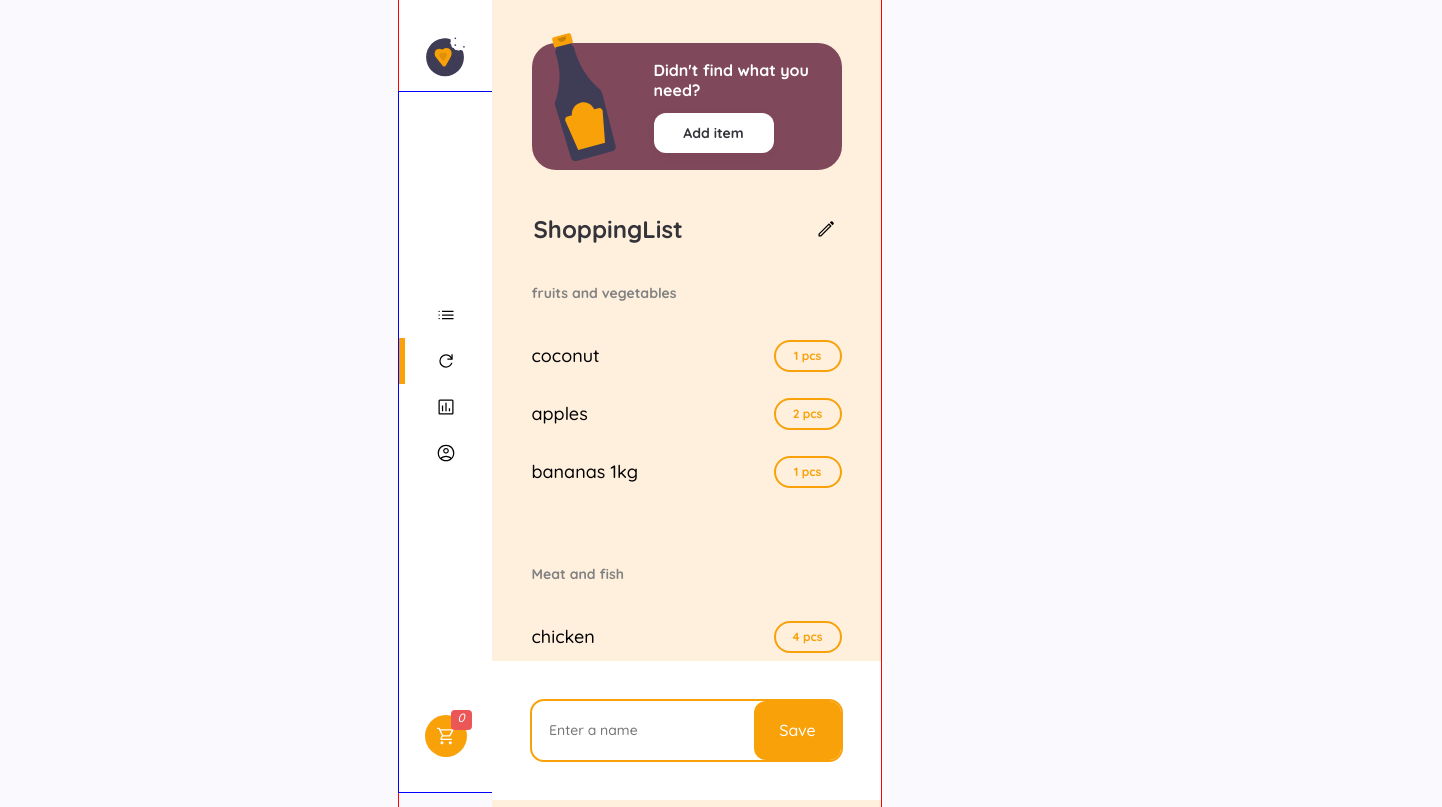
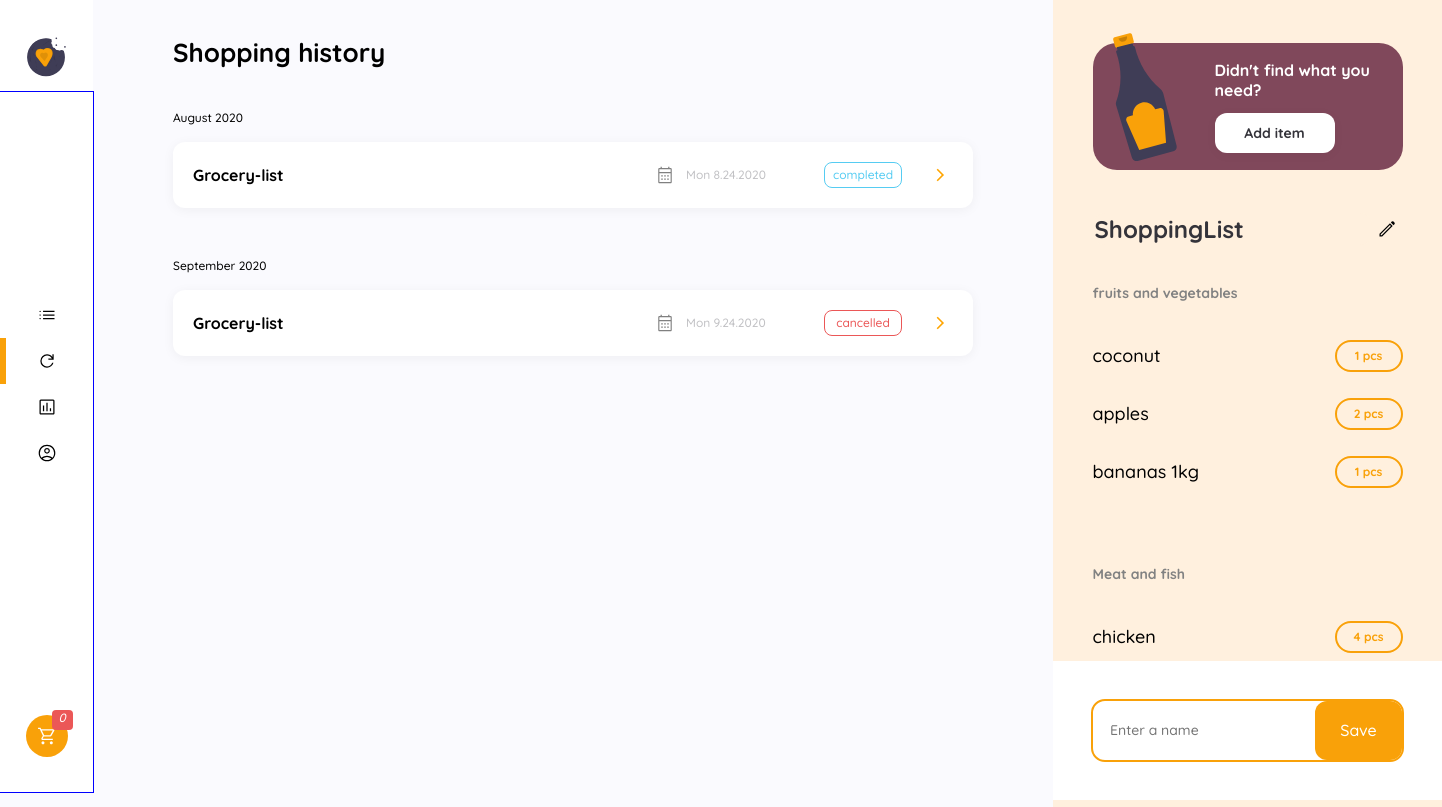
Before and after one commit to OlgaTananova/shoppingify, a React (Create React App) app: page /history in a window 1280 px wide. Shown: the whole page, 1442 px wide, since content can reach past the window. Built offline with nearby package versions, Linux system fonts and the light colour scheme.

Commit message:
feature: made ShoppingHistory and ShoppingList Card components

```diff
--- a/src/components/App/App.tsx
+++ b/src/components/App/App.tsx
@@ -7,8 +7,8 @@ import Header from "../Header/Header";
 import Logo from "../Logo/Logo";
 import SearchForm from "../SearchForm/SearchForm";
 import Shopping from "../Shopping/Shopping";
-import Footer from "../Footer/Footer";
 import Categories from "../Categories/Categories";
+import ShoppingHistory from "../ShoppingHistory/ShoppingHistory";
 
 function App() {
     const [isItemInfoOpen, setIsItemInfoOpen] = useState<boolean>(false);
@@ -35,6 +35,7 @@ function App() {
                  <>
                      <Logo />
                      <Navbar/>
+                     <ShoppingHistory />
                      <Shopping isItemInfoOpen={isItemInfoOpen} setIsItemInfoOpen={setIsItemInfoOpen} />
                  </> }/>
              <Route path={'/statistics'} element={
--- a/src/components/Item/Item.css
+++ b/src/components/Item/Item.css
@@ -9,6 +9,9 @@
   padding: 0 15px;
 }
 
+.category__item:hover {
+  cursor: pointer;
+}
 .category__item-name {
   font-size: 16px;
   line-height: 1.25;
--- /dev/null
+++ b/src/components/ShoppingHistory/ShoppingHistory.css
@@ -0,0 +1,100 @@
+.shopping-history {
+  grid-column: 2/4;
+  grid-row: 1/3;
+  width: 960px;
+  padding: 37px 80px;
+  display: flex;
+  flex-direction: column;
+  box-sizing: border-box;
+}
+
+.shopping-history__heading {
+  font-size: 26px;
+  line-height: 1.25;
+  font-weight: 700;
+  padding: 0;
+  margin: 0 0 40px 0;
+}
+
+.shopping-history__lists-by-month {
+  margin: 0 0 50px 0;
+}
+
+.shopping-history__month-and-year {
+  font-size: 12px;
+  line-height: 1.25;
+  margin: 0 0 17px 0;
+}
+
+.shopping-history__shopping-list {
+  display: flex;
+  width: 100%;
+  background-color: var(--white-color);
+  box-shadow: 0 2px 12px 0 rgba(0, 0, 0, 0.05);
+  border-radius: 12px;
+  justify-content: space-between;
+  padding: 20px 20px;
+  box-sizing: border-box;
+  align-items: center;
+  transition: all .3ms ease;
+}
+
+.shopping-history__shopping-list:hover {
+  cursor: pointer;
+  opacity: .7;
+}
+
+.shopping-history__shopping-list-data {
+  display: flex;
+  gap: 26px;
+}
+
+.shopping-list__shopping-list-name {
+  font-size: 16px;
+  line-height: 1.25;
+  margin: 0;
+}
+
+.shopping-history__shopping-list__date {
+  width: 112px;
+  background-image: url('../../images/calendar_month_FILL0_wght400_GRAD0_opsz48.svg');
+  background-size: 18px 20px;
+  background-repeat: no-repeat;
+  background-position: left;
+  padding: 5px 0 5px 30px;
+  font-size: 12px;
+  line-height: 1.25;
+  color: var(--grey-color2);
+  margin: 0;
+  align-self: center;
+}
+
+.shopping-history__shopping-list-status {
+  display: block;
+  margin: 0;
+  font-size: 12px;
+  line-height: 24px;
+  width: 76px;
+  border-radius: 8px;
+  text-align: center;
+}
+
+.shopping-history__shopping-list-status_completed {
+  color: var(--light-blue-color);
+  border: 1px solid var(--light-blue-color);
+}
+
+.shopping-history__shopping-list-status_cancelled {
+  color: var(--red-color);
+  border: 1px solid var(--red-color);
+}
+
+.shopping-history__shopping-list-open-icon {
+  width: 25px;
+  height: 20px;
+  background-image: url('../../images/chevron_right_FILL0_wght400_GRAD0_opsz48.svg');
+  background-size: cover;
+  background-repeat: no-repeat;
+  background-position: center;
+  align-self: center;
+}
--- /dev/null
+++ b/src/components/ShoppingHistory/ShoppingHistory.tsx
@@ -0,0 +1,45 @@
+import './ShoppingHistory.css';
+import {MouseEventHandler, useState} from 'react';
+import ShoppingListCard from "../ShoppingListCard/ShoppingListCard";
+
+const ShoppingHistory = () => {
+    const [isShoppingListCardOpen, setIsShoppingListCardOpen] = useState(false);
+
+    const handleShoppingListCardClick: MouseEventHandler = () => {
+        setIsShoppingListCardOpen(true);
+    }
+    return (
+        <div className={'shopping-history'}>
+            {isShoppingListCardOpen? <ShoppingListCard setIsShoppingListCardOpen={setIsShoppingListCardOpen}/>
+            : <>
+                    <h2 className={'shopping-history__heading'}>{'Shopping history'}</h2>
+                    <div className={'shopping-history__lists-by-month'}>
+                        <p className={'shopping-history__month-and-year'}>August 2020</p>
+                        <div onClick={handleShoppingListCardClick} className={'shopping-history__shopping-list'}>
+                            <h3 className={'shopping-list__shopping-list-name'}>{'Grocery-list'}</h3>
+                            <div className={'shopping-history__shopping-list-data'}>
+                                <p className={'shopping-history__shopping-list__date'}>{'Mon 8.24.2020'}</p>
+                                <p className={'shopping-history__shopping-list-status shopping-history__shopping-list-status_completed'}>{'completed'}</p>
+                                <i className={'shopping-history__shopping-list-open-icon'}>{}</i>
+                            </div>
+                        </div>
+                    </div>
+                    <div className={'shopping-history__lists-by-month'}>
+                        <p className={'shopping-history__month-and-year'}>September 2020</p>
+                        <div className={'shopping-history__shopping-list'}>
+                            <h3 className={'shopping-list__shopping-list-name'}>{'Grocery-list'}</h3>
+                            <div className={'shopping-history__shopping-list-data'}>
+                                <p className={'shopping-history__shopping-list__date'}>{'Mon 9.24.2020'}</p>
+                                <p className={'shopping-history__shopping-list-status shopping-history__shopping-list-status_cancelled'}>{'cancelled'}</p>
+                                <i className={'shopping-history__shopping-list-open-icon'}>{}</i>
+                            </div>
+                        </div>
+                    </div>
+                </>
+            }
+
+        </div>
+    )
+}
+
+export default ShoppingHistory;
--- /dev/null
+++ b/src/components/ShoppingListCard/ShoppingListCard.css
@@ -0,0 +1,71 @@
+.shopping-list-card {
+  width: 960px;
+  display: flex;
+  flex-direction: column;
+}
+
+.shopping-list-card__heading {
+  margin: 0;
+  font-size: 26px;
+  line-height: 1.25;
+  font-weight: 700;
+}
+
+.shopping-list-card__date {
+  width: 112px;
+  background-image: url('../../images/calendar_month_FILL0_wght400_GRAD0_opsz48.svg');
+  background-size: 18px 20px;
+  background-repeat: no-repeat;
+  background-position: left;
+  padding: 5px 0 5px 30px;
+  font-size: 12px;
+  line-height: 1.25;
+  color: var(--grey-color2);
+  margin: 20px 0 55px;
+  box-sizing: border-box;
+}
+
+.shopping-list-card__category {
+  margin: 0 0 30px 0;
+  font-size: 18px;
+  line-height: 1.25;
+}
+
+.shopping-list-card__items {
+  width: 100%;
+  list-style: none;
+  margin: 0;
+  padding: 0;
+  display: flex;
+  flex-wrap: wrap;
+  gap: 20px;
+}
+
+.shopping-list-card__item {
+  width: 182px;
+  display: flex;
+  justify-content: space-between;
+  align-items: center;
+  background-color: var(--white-color);
+  border-radius: 12px;
+  padding: 13px 16px;
+  box-shadow: 0 2px 12px 0 rgba(0, 0, 0, 0.05);
+  box-sizing: border-box;
+}
+
+.shopping-list-card__item-name {
+  max-width: 110px;
+  margin: 0;
+  font-size: 16px;
+  line-height: 1.25;
+  text-overflow: ellipsis;
+  white-space: nowrap;
+  overflow: hidden;
+}
+
+.shopping-list-card__item-qty {
+  font-size: 12px;
+  line-height: 1.25;
+  font-weight: 700;
+  color: var(--orange-color);
+}
--- /dev/null
+++ b/src/components/ShoppingListCard/ShoppingListCard.tsx
@@ -0,0 +1,46 @@
+import './ShoppingListCard.css';
+import {shoppingList} from "../../data";
+import {Dispatch, MouseEventHandler, SetStateAction} from "react";
+
+const ShoppingListCard = ({setIsShoppingListCardOpen}: {setIsShoppingListCardOpen: Dispatch<SetStateAction<boolean>>}) => {
+
+    const handleClick: MouseEventHandler = () => {
+      setIsShoppingListCardOpen(false);
+    }
+    return (
+        <div className={'shopping-list-card'}>
+            <button onClick={handleClick}
+                    className={'item-info__return-btn'}
+                    type={'button'}>back
+            </button>
+            <h2 className={'shopping-list-card__heading'}>{'Grocery list'}</h2>
+            <p className={'shopping-list-card__date'}>{'Mon 8.24.2020'}</p>
+            <h3 className={'shopping-list-card__category'}>{'Beverages'}</h3>
+            <ul className={'shopping-list-card__items'}>
+                <li className={'shopping-list-card__item'}>
+                    <p className={'shopping-list-card__item-name'}>{'Fanta'}</p>
+                    <span className={'shopping-list-card__item-qty'}>{'3 pcs'}</span>
+                </li>
+                <li className={'shopping-list-card__item'}>
+                    <p className={'shopping-list-card__item-name'}>{'Cola'}</p>
+                    <span className={'shopping-list-card__item-qty'}>{'1 pcs'}</span>
+                </li>
+                <li className={'shopping-list-card__item'}>
+                    <p className={'shopping-list-card__item-name'}>{'Cola'}</p>
+                    <span className={'shopping-list-card__item-qty'}>{'1 pcs'}</span>
+                </li>
+                <li className={'shopping-list-card__item'}>
+                    <p className={'shopping-list-card__item-name'}>{'Cola'}</p>
+                    <span className={'shopping-list-card__item-qty'}>{'1 pcs'}</span>
+                </li>
+                <li className={'shopping-list-card__item'}>
+                    <p className={'shopping-list-card__item-name'}>{'Cola'}</p>
+                    <span className={'shopping-list-card__item-qty'}>{'1 pcs'}</span>
+                </li>
+
+            </ul>
+        </div>
+    )
+}
+
+export default ShoppingListCard;
```
Also changed, not shown: src/images/calendar_month_FILL0_wght400_GRAD0_opsz48.svg (added), src/images/chevron_right_FILL0_wght400_GRAD0_opsz48.svg (added).
